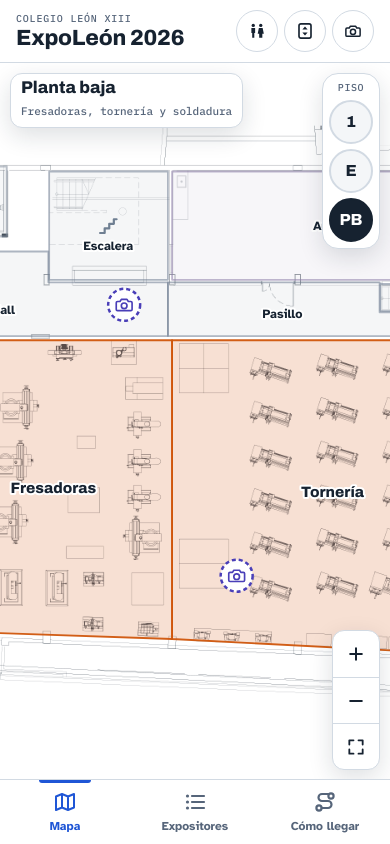
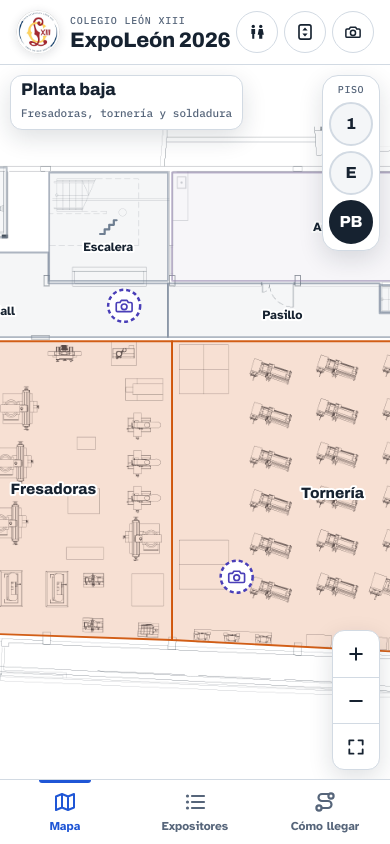
Before and after one commit to JuanSolisA/expoleon-2026, a plain HTML site: page index.html in a window 390 px wide. Drawn offline with Linux system fonts and the light colour scheme.

Commit message:
Agregar favicon y escudo del colegio en el encabezado
Co-Authored-By: Claude Opus 5.5 <noreply@anthropic.com>
Claude-Session: https://claude.ai/code/session_01Piu8mULpbu1xk8sxH92iMM

```diff
--- a/index.html
+++ b/index.html
@@ -5,6 +5,10 @@
 <meta name="viewport" content="width=device-width, initial-scale=1, viewport-fit=cover">
 <title>Recorrido del Taller</title>
 <meta name="theme-color" content="#eef1f4">
+<link rel="icon" href="favicon.ico" sizes="any">
+<link rel="icon" type="image/png" sizes="32x32" href="favicon-32.png">
+<link rel="icon" type="image/png" sizes="192x192" href="favicon-192.png">
+<link rel="apple-touch-icon" href="apple-touch-icon.png">
 <link rel="preconnect" href="https://fonts.googleapis.com">
 <link rel="stylesheet" href="https://fonts.googleapis.com/css2?family=Archivo:wght@600;800&family=Atkinson+Hyperlegible:wght@400;700&family=IBM+Plex+Mono:wght@500&display=swap">
 <style>
@@ -43,6 +47,8 @@ p{margin:0}
 h1{font-family:var(--f-display);font-weight:800;font-size:clamp(28px,5vw,40px);line-height:1.05;margin:4px 0 6px;letter-spacing:-.01em}
 .lede{color:var(--muted);max-width:56ch}
 .quick{display:flex;flex-wrap:wrap;gap:8px}
+.brand{display:flex;align-items:center;gap:16px;min-width:0}
+.crest{width:84px;height:84px;flex:none;border-radius:50%;background:#fff;box-shadow:0 2px 10px rgba(22,34,48,.12)}
 
 /* Botones y chips */
 .btn{display:inline-flex;align-items:center;justify-content:center;gap:8px;min-height:46px;padding:8px 16px;border-radius:12px;border:1px solid var(--line);background:var(--surface);font-weight:700;font-size:15px;text-align:center}
@@ -55,7 +61,7 @@ h1{font-family:var(--f-display);font-weight:800;font-size:clamp(28px,5vw,40px);l
 .chip svg{width:18px;height:18px;flex:none}
 .dot{width:11px;height:11px;border-radius:3px;background:var(--c);flex:none}
 .move{border-style:dashed}
-.move small{display:block;font-family:var(--f-mono);font-size:11px;color:var(--muted);line-height:1.2}
+.chip small{display:block;font-family:var(--f-mono);font-size:11px;color:var(--muted);line-height:1.2}
 
 /* App */
 .app{max-width:1400px;margin:0 auto;padding-block:0 32px;display:grid;grid-template-columns:minmax(0,1fr) 410px;gap:16px;align-items:start}
@@ -211,7 +217,9 @@ h3{font-family:var(--f-mono);font-weight:500;font-size:11px;letter-spacing:.08em
   body{overflow:hidden;height:100vh;height:100dvh}
   .top{padding-block:calc(10px + env(safe-area-inset-top,0px)) 10px;align-items:center;flex-wrap:nowrap;gap:10px;background:var(--surface);border-bottom:1px solid var(--line)}
   .top .eyebrow{font-size:10px}
-  h1{font-size:22px;margin:1px 0 0}
+  h1{font-size:21px;margin:1px 0 0;white-space:nowrap}
+  .brand{gap:10px}
+  .crest{width:44px;height:44px}
   .lede{display:none}
   .quick{flex-wrap:nowrap;gap:6px}
   .quick .chip{width:42px;height:42px;min-height:0;padding:0;justify-content:center}
@@ -279,10 +287,13 @@ h3{font-family:var(--f-mono);font-weight:500;font-size:11px;letter-spacing:.08em
 </svg>
 
 <header class="top gut" id="top">
-  <div style="min-width:0">
+  <div class="brand">
+    <img class="crest" src="escudo.png" width="256" height="256" alt="Escudo del Colegio León XIII">
+    <div style="min-width:0">
     <div class="eyebrow">Colegio León XIII<span class="long"> · Recorrido del taller</span></div>
     <h1>ExpoLeón 2026</h1>
     <p class="lede">Encontrá qué expone cada curso en las tres plantas del taller y mirá cómo llegar desde donde estás.</p>
+    </div>
   </div>
   <div class="quick" aria-label="Accesos rápidos">
     <button type="button" class="chip" data-quick="banos" aria-label="Baños" title="Baños"><svg aria-hidden="true"><use href="#i-wc"/></svg><span class="ql">Baños</span></button>
```
Also changed, not shown: apple-touch-icon.png (added), escudo.png (added), favicon-192.png (added), favicon-32.png (added), favicon.ico (added).
